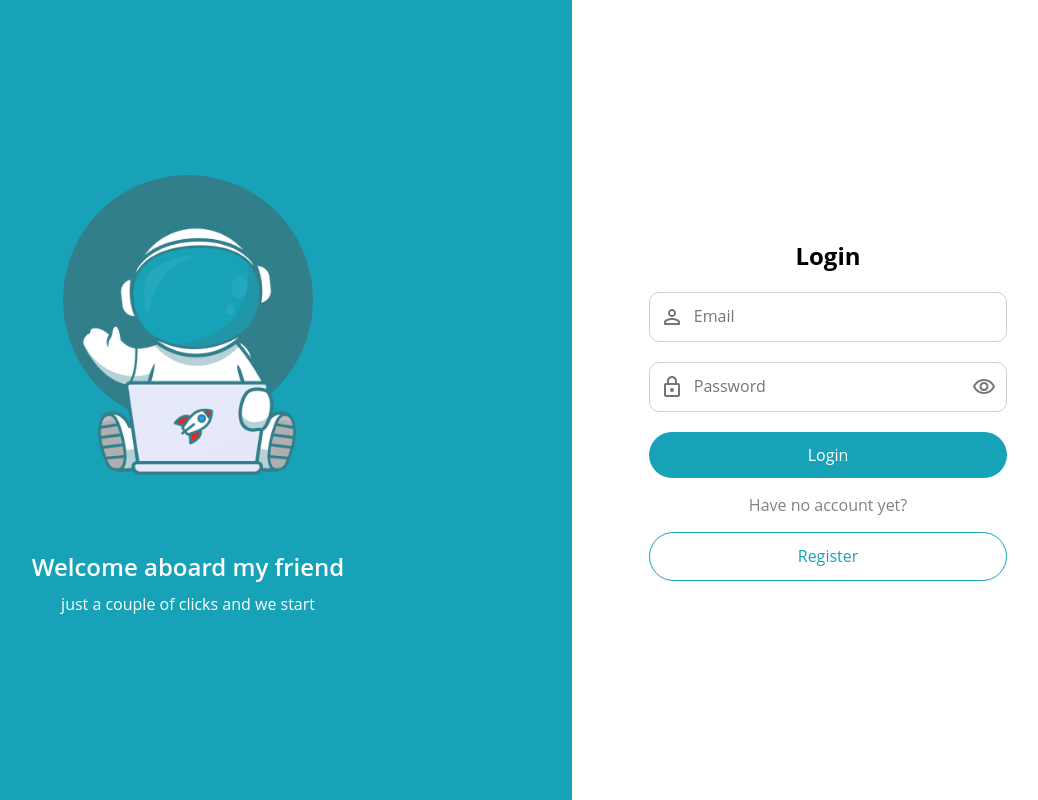
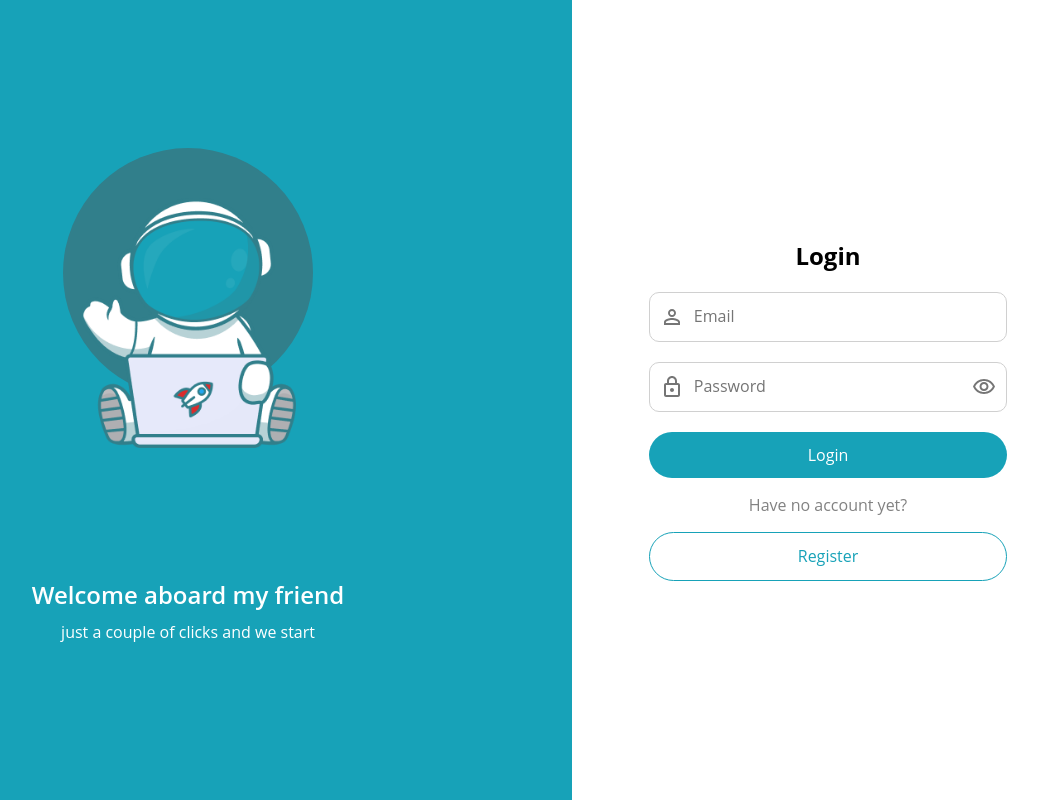
Before and after one commit to payalg22/pro-manage-app-frontend, a React (Vite) app: page / in a window 1280 px wide. Shown: the whole page, without its empty margins (196-1234 px from the left). Built offline with nearby package versions, Linux system fonts and the light colour scheme; no server answers.

Commit message:
fix(style): Assignee logo and landing art

```diff
--- a/src/components/AssigneeList.module.css
+++ b/src/components/AssigneeList.module.css
@@ -21,6 +21,9 @@
     width: -webkit-fill-available;
     border: 1px solid rgba(126, 122, 122, 0.08);
     background-color: white;
+    z-index: 1000;
+    height: 250px;
+    overflow-y: auto;
 }
 
 .option {
--- a/src/components/Card.module.css
+++ b/src/components/Card.module.css
@@ -29,8 +29,8 @@
 
 .assignee {
     margin-left: 10px;
-    height: 20px;
-    width: 20px;
+    height: 25px;
+    width: 25px;
     background-color: rgba(255, 235, 235, 1);
     text-align: center;
     border-radius: 50%;
--- a/src/components/LandingArt.module.css
+++ b/src/components/LandingArt.module.css
@@ -9,11 +9,11 @@
 }
 
 .main {
-    height: 60%;
+    height: 75%;
     width: 50%;
     display: flex;
     flex-direction: column;
-    justify-content: space-around;
+    justify-content: center;
     align-items: center;
 }
 
```
Also changed, not shown: src/components/EditTaskModal.jsx (line endings or trailing spaces).
